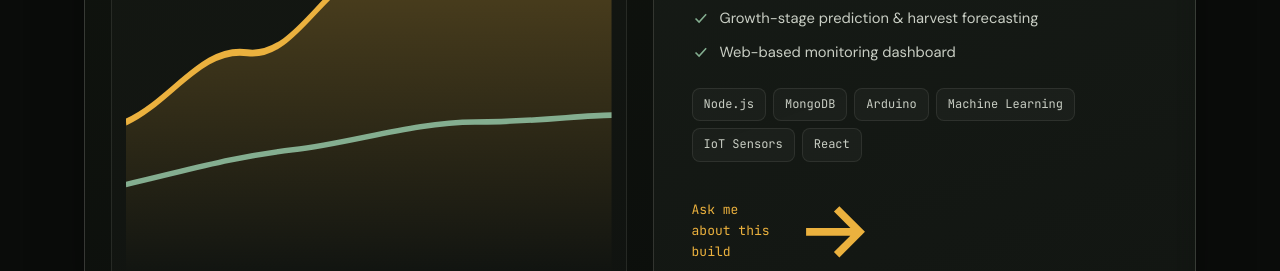
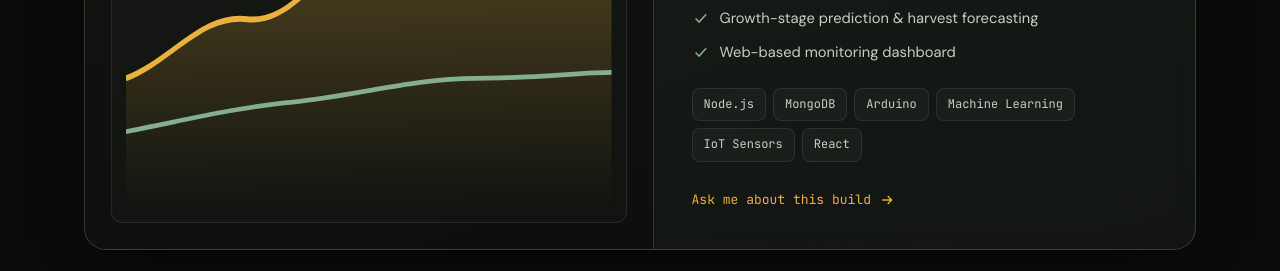
Before and after one commit to cedrickrojas/cedrick-rojxs, a plain HTML site: page index.html in a window 1280 px wide. Shown: the part 4675-4946 px from the top of the page. Drawn offline with Linux system fonts and the light colour scheme; animation ran at ten frames a second.

Commit message:
Fix oversized project link arrows

```diff
--- a/index.html
+++ b/index.html
@@ -307,7 +307,8 @@ section{ position:relative; padding:108px 0; z-index:2; }
 .feat-list li{ list-style:none; display:flex; align-items:flex-start; gap:11px; font-size:.92rem; color:var(--ink-2); }
 .feat-list svg{ width:17px; height:17px; color:var(--sage); flex:none; margin-top:3px; }
 .proj-tags{ display:flex; flex-wrap:wrap; gap:7px; margin-bottom:24px; }
-.proj-link{ display:inline-flex; align-items:center; gap:8px; font-family:var(--mono); font-size:13px; color:var(--gold); transition:gap .2s; }
+.proj-link{ display:inline-flex; align-items:center; gap:8px; font-family:var(--mono); font-size:13px; color:var(--gold); white-space:nowrap; transition:gap .2s; }
+.proj-link svg{ width:16px; height:16px; flex:none; }
 .proj-link:hover{ gap:13px; }
 
 /* live dashboard mock */
```
